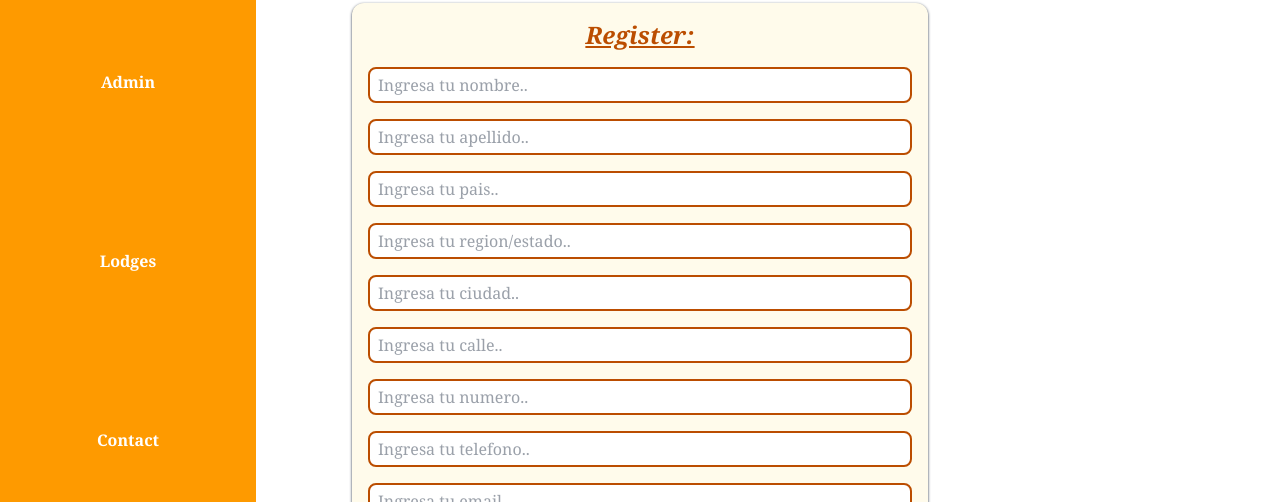
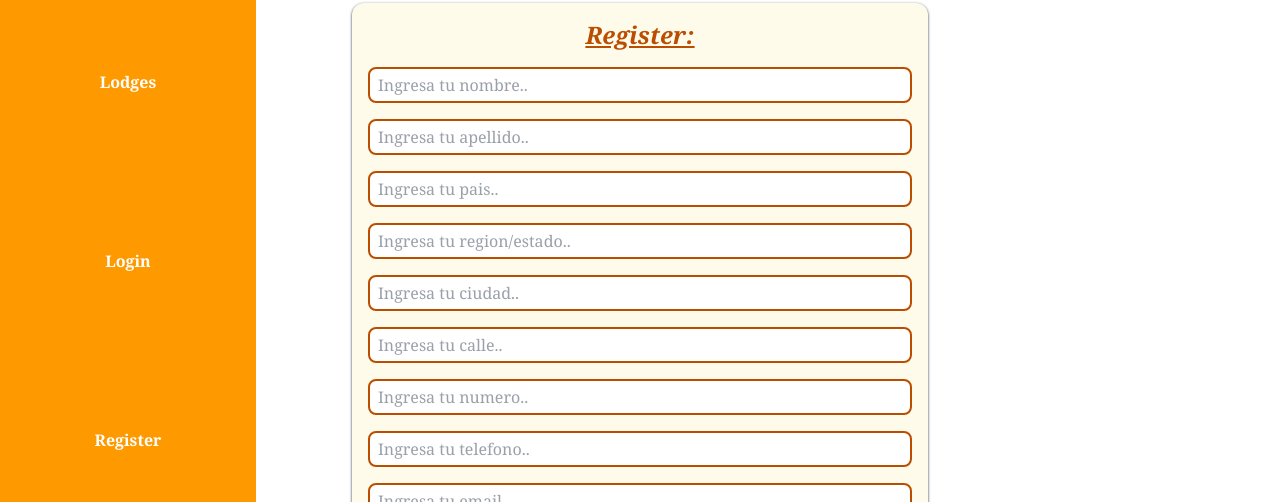
Before and after one commit to lubiano83/Proyecto-Caba-as, a Next.js app: page /pages/auth/register in a window 1280 px wide. Both pictures are taken after a click on the picture 180 px from the left and 27 px from the top of the page. Shown: the part 121-623 px from the top of the page. Built offline with nearby package versions, Linux system fonts and the light colour scheme; no server answers.

Commit message:
ajustando profile

```diff
--- /dev/null
+++ b/app/components/admin/Admin.js
@@ -0,0 +1,7 @@
+export default function Admin() {
+    return (
+        <div className="w-full h-full flex justify-center items-center p-8 text-gray-700">
+            Admin
+        </div>
+    )
+};
--- a/app/components/auth/LoginForm.js
+++ b/app/components/auth/LoginForm.js
@@ -10,8 +10,7 @@ export default function LoginForm() {
 
     const handleSubmit = async(e) => {
         e.preventDefault();
-        const success = await loginUser();
-        console.log("login:", success);
+        await loginUser();
     };
 
     return (
--- a/app/components/auth/RegisterForm.js
+++ b/app/components/auth/RegisterForm.js
@@ -10,8 +10,7 @@ export default function RegisterForm() {
 
     const handleSubmit = async(e) => {
         e.preventDefault();
-        const success = await registerUser();
-        console.log("register:", success);
+        await registerUser();
     };
 
     return (
--- a/app/components/menu/Menu.js
+++ b/app/components/menu/Menu.js
@@ -1,10 +1,41 @@
+import Link from "next/link";
+import useAuth from "@/app/hooks/useAuth";
+
 export default function Menu() {
+
+    const { logged, user, logoutUser } = useAuth();
+
+    const handleLogout = async() => {
+        await logoutUser();
+    };
+
     return (
         <aside className="fixed top-0 w-64 h-full bg-medium flex justify-center items-center font-bold z-1 pt-13 pb-42 sm:pb-22">
             <div className="w-full h-full flex flex-col justify-evenly items-center gap-4">
-                <p className="hover:text-gray-700">Admin</p>
-                <p className="hover:text-gray-700">Lodges</p>
-                <p className="hover:text-gray-700">Contact</p>
+                { user?.role === "admin" &&
+                    <Link href={"/pages/admin"}>
+                        <p className="hover:text-gray-700">Admin</p>
+                    </Link>
+                }
+                <Link href={"/"}>
+                    <p className="hover:text-gray-700">Lodges</p>
+                </Link>
+                { logged &&
+                    <Link href={"/pages/profile"}>
+                        <p className="hover:text-gray-700">Profile</p>
+                    </Link>
+                }
+                { !logged &&
+                    <Link href={"/pages/auth/login"}>
+                        <p className="hover:text-gray-700">Login</p>
+                    </Link>
+                }
+                { !logged &&
+                    <Link href={"/pages/auth/register"}>
+                        <p className="hover:text-gray-700">Register</p>
+                    </Link>
+                }
+                { logged && <p className="hover:text-gray-700" onClick={() => handleLogout()}>Logout</p> }
             </div>
         </aside>
     )
--- a/app/components/profile/ChangeImage.js
+++ b/app/components/profile/ChangeImage.js
@@ -6,12 +6,11 @@ import GoBack from "../GoBack";
 
 export default function ChangeImage({ id }) {
 
-    const { ChangeImageById, setImage } = useAuth();
+    const { ChangeImageById, setImage, image } = useAuth();
 
     const handleSubmit = async(e) => {
         e.preventDefault();
-        const success = await ChangeImageById(id);
-        console.log("image:", success);
+        await ChangeImageById(id);
     };
 
     return (
--- a/app/components/profile/EditProfile.js
+++ b/app/components/profile/EditProfile.js
@@ -10,8 +10,7 @@ export default function EditProfile({ id }) {
 
     const handleSubmit = async(e) => {
         e.preventDefault();
-        const success = await updateUserById(id);
-        console.log("update:", success);
+        await updateUserById(id);
     };
 
     return (
--- a/app/components/profile/ProfileData.js
+++ b/app/components/profile/ProfileData.js
@@ -6,8 +6,7 @@ import Link from "next/link";
 export default function ProfileData({ user, logoutUser }) {
 
     const handleLogout = async() => {
-        const success = await logoutUser();
-        console.log("logout:", success);
+        await logoutUser();
     };
 
     return (
@@ -15,9 +14,10 @@ export default function ProfileData({ user, logoutUser }) {
             { user ? (
                 <div className="text-gray-700 flex flex-col justify-center items-center gap-4 rounded-2xl p-4 overflow-hidden bg-light shadow-sm shadow-gray-700 min-w-72 w-1/2 max-w-md">
                     <div className="w-full h-full flex flex-col justify-center items-center gap-4">
-                        <div className="aspect-square w-full h-auto justify-center items-center bg-medium relative cursor-pointer">
-                            <Link href={`/pages/profile/image/${user?._id}`}>
+                        <div className="w-full h-full flex flex-col justify-center items-center gap-4">
+                            <Link href={`/pages/profile/image/${user?._id}`} className="group aspect-square w-full h-auto relative bg-medium cursor-pointer">
                                 <Image src={user?.image || "/user-circle-svgrepo-com-white.svg"} alt="imagen usuario" fill priority className="object-cover" />
+                                <span className="absolute inset-0 flex justify-center items-center text-gray-700 font-bold text-lg opacity-0 group-hover:opacity-80 bg-white bg-opacity-50 transition-opacity duration-300">Cambiar Imagen</span>
                             </Link>
                         </div>
                         <div className="w-full px-4 flex flex-col justify-between items-start h-48">
--- a/app/contexts/AuthContext.js
+++ b/app/contexts/AuthContext.js
@@ -133,6 +133,7 @@ export const AuthProvider = ({ children }) => {
 
     const ChangeImageById = async (id) => {
         try {
+            if (!image) return alert("Debes seleccionar una imagen primero..");
             const file = image;
             const buffer = await file.arrayBuffer();
             const response = await fetch(`/api/users/update/image/${id}`, {
--- /dev/null
+++ b/app/pages/admin/page.js
@@ -0,0 +1,9 @@
+import Admin from "@/app/components/admin/Admin";
+
+export default function AdminPage() {
+    return (
+        <>
+            <Admin />
+        </>
+    )
+};
```
